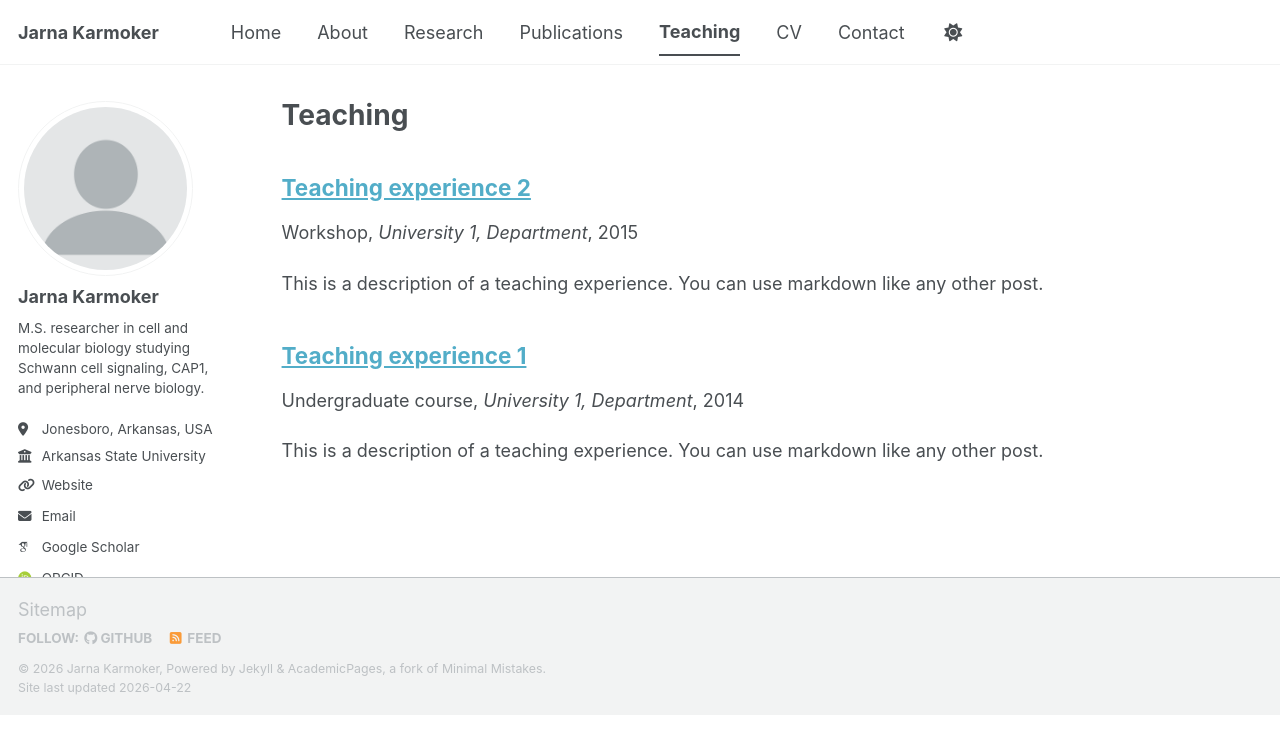
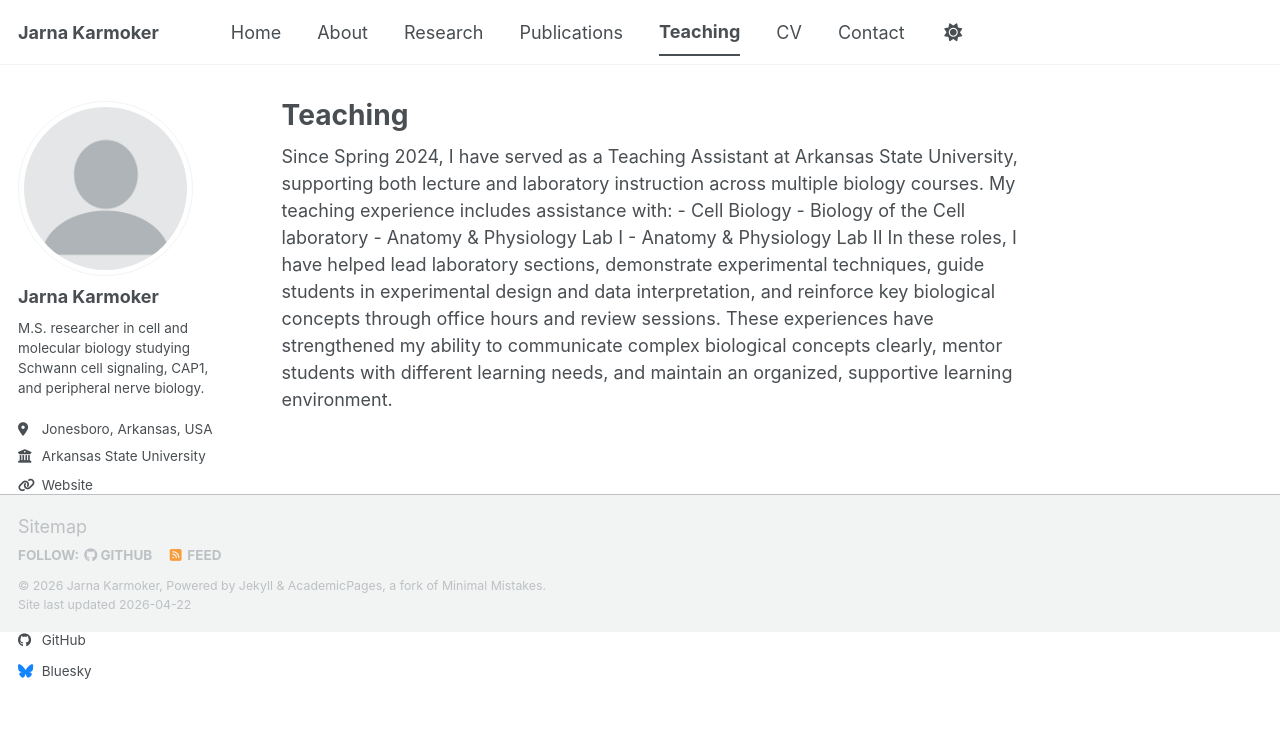
Before and after one commit to JarnaKarmoker/jarnakarmoker.github.io, a Jekyll site: the page built from _pages/teaching.html, in a window 1280 px wide. Shown: the top 754 px of the page. Built offline with Jekyll 4.4.1, drawn with Linux system fonts in a browser that asks for light colours; some web fonts are replaced; a script bundle is joined from its source files by our own code; library files that are not in the unit come from our copies.

Commit message:
Enhance teaching page with experience details
Added a detailed description of teaching experience and responsibilities.

```diff
--- a/_pages/teaching.html
+++ b/_pages/teaching.html
@@ -1,12 +1,17 @@
 ---
-layout: archive
+permalink: /teaching/
 title: "Teaching"
-permalink: /teaching/
 author_profile: true
 ---
 
-{% include base_path %}
+Since Spring 2024, I have served as a Teaching Assistant at Arkansas State University, supporting both lecture and laboratory instruction across multiple biology courses.
 
-{% for post in site.teaching reversed %}
-  {% include archive-single.html %}
-{% endfor %}
+My teaching experience includes assistance with:
+- Cell Biology
+- Biology of the Cell laboratory
+- Anatomy & Physiology Lab I
+- Anatomy & Physiology Lab II
+
+In these roles, I have helped lead laboratory sections, demonstrate experimental techniques, guide students in experimental design and data interpretation, and reinforce key biological concepts through office hours and review sessions.
+
+These experiences have strengthened my ability to communicate complex biological concepts clearly, mentor students with different learning needs, and maintain an organized, supportive learning environment.
```
